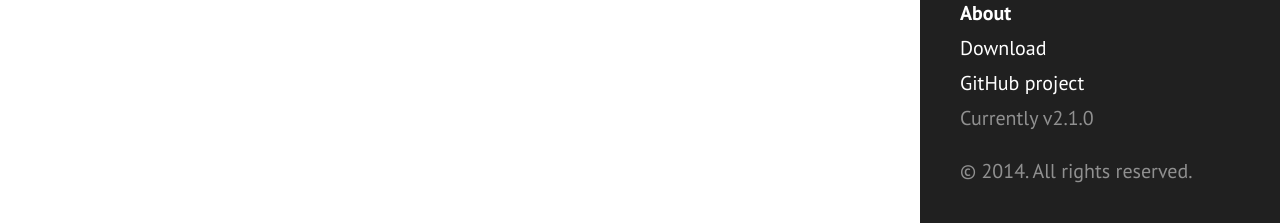
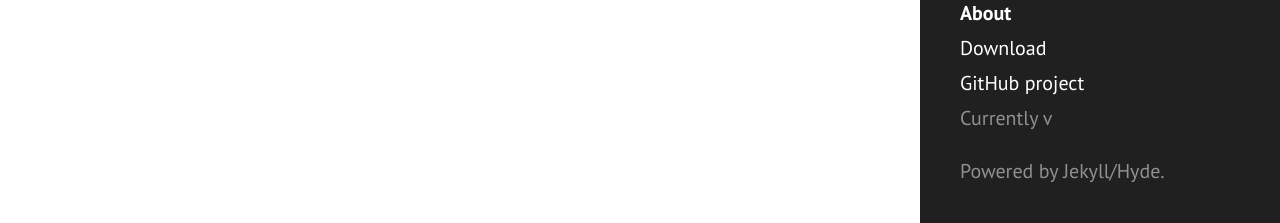
Before and after one commit to legatoo/legatoo.github.io, a Jekyll site: the page built from about.md, in a window 1280 px wide. Shown: the part 674-897 px from the top of the page. Built offline with Jekyll 4.4.1, drawn with Linux system fonts in a browser that asks for light colours; Markdown is read by kramdown in place of the engine named in the settings.

Commit message:
play with Jekyll

```diff
--- a/404.html
+++ b/404.html
@@ -6,5 +6,5 @@ permalink: 404.html
 
 <div class="page">
   <h1 class="page-title">404: Page not found</h1>
-  <p class="lead">Sorry, we've misplaced that URL or it's pointing to something that doesn't exist. <a href="{{ site.baseurl }}">Head back home</a> to try finding it again.</p>
+  <p class="lead">Sorry, You Still Haven 't Found What I'm Looking For <a href="{{ site.baseurl }}">Follow Me</a></p>
 </div>
--- a/_config.yml
+++ b/_config.yml
@@ -1,6 +1,6 @@
 # Dependencies
 markdown:         redcarpet
-highlighter:      pygments
+#highlighter:      pygments
 
 # Permalinks
 permalink:        pretty
@@ -8,7 +8,7 @@ relative_permalinks: true
 
 # Setup
 title:            Steven's Blog
-tagline:          'A Jekyll theme'
+tagline:          '--- I know too many Stevens.'
 description:      'I know too much love will kill you, but I have to love.'
 url:              http://legato.ninja
 baseurl:          http://legatoo.github.io/
@@ -18,6 +18,3 @@ author:
   url:            https://legato.ninja
 
 paginate:         5
-
-# Custom vars
-version:          2.1.0
--- a/_includes/sidebar.html
+++ b/_includes/sidebar.html
@@ -31,6 +31,6 @@
       <span class="sidebar-nav-item">Currently v{{ site.version }}</span>
     </nav>
 
-    <p>&copy; {{ site.time | date: '%Y' }}. All rights reserved.</p>
+    <p>Powered by Jekyll/Hyde.</p>
   </div>
 </div>
--- a/highlight/styles/monokai_sublime.css
+++ b/highlight/styles/monokai_sublime.css
@@ -9,6 +9,7 @@ Monokai Sublime style. Derived from Monokai by noformnocontent http://nn.mit-lic
   overflow-x: auto;
   padding: 0.5em;
   background: #23241f;
+  border-radius: 8px;
   -webkit-text-size-adjust: none;
 }
 
```
Also changed, not shown: _posts/2014-11-09-Hello-Jekyll.md (+1 -4 lines).
